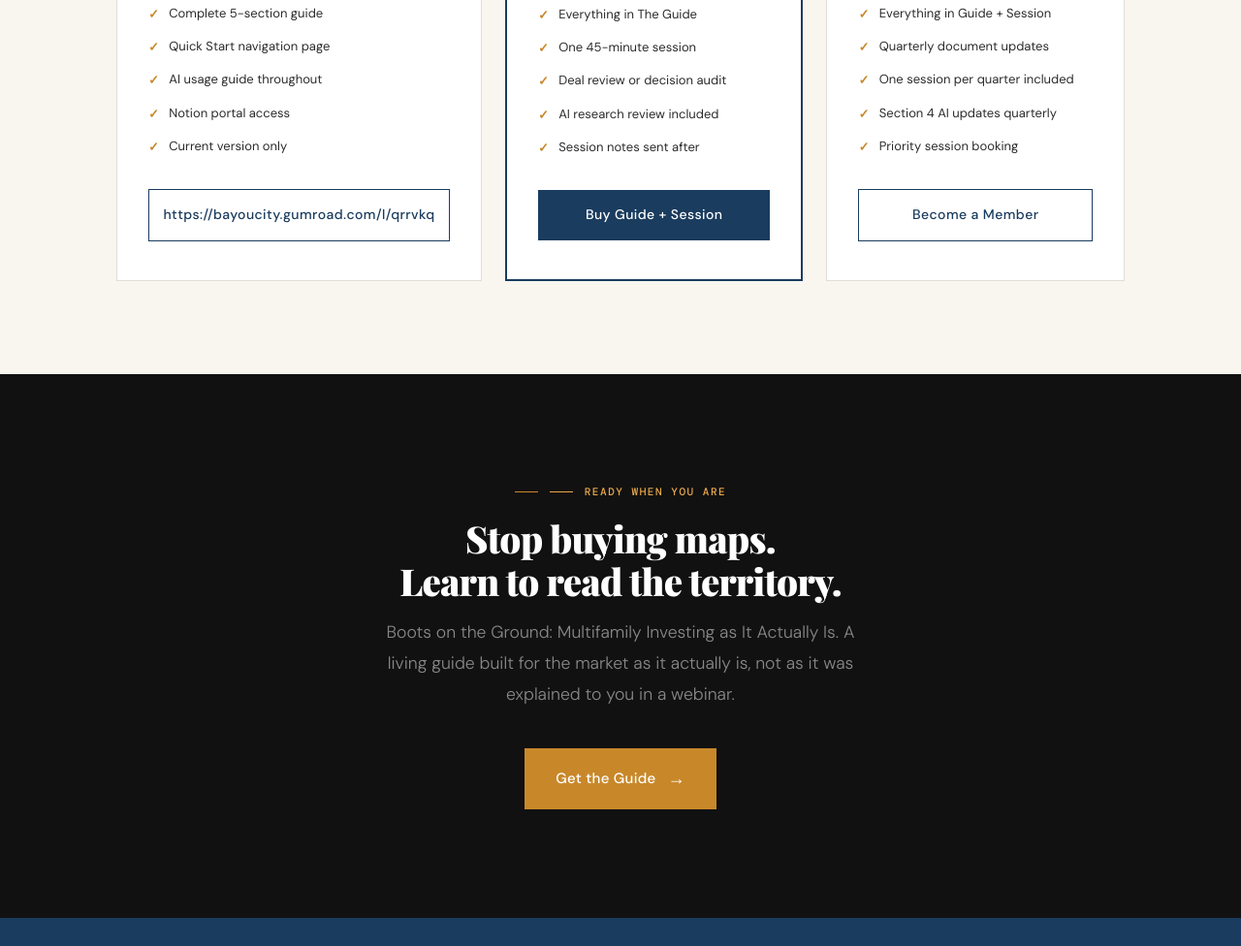
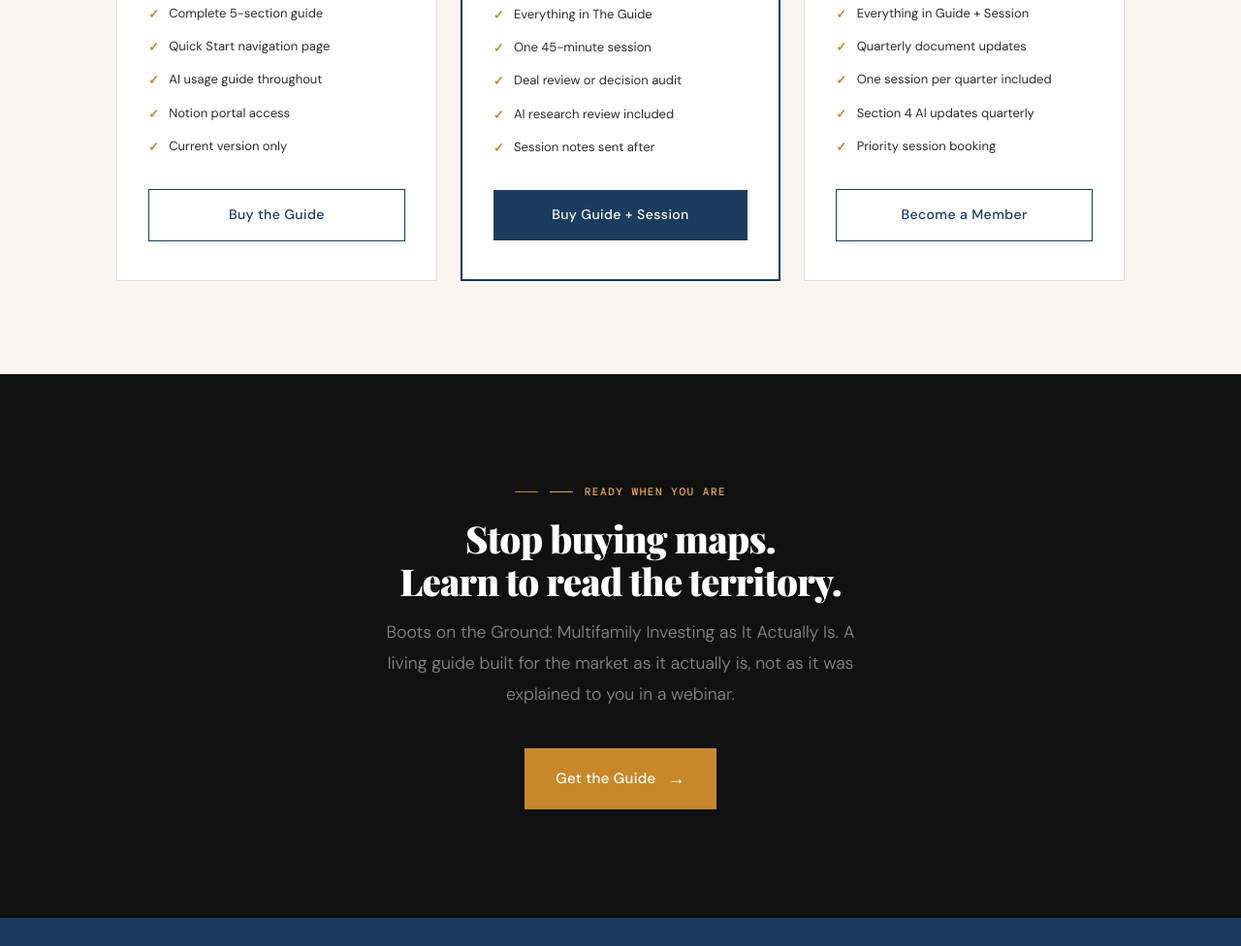
Before and after one commit to BayouCitiDeals/bayoucitideals, a plain HTML site: page index.html in a window 1280 px wide. Shown: the part 4911-5887 px from the top of the page at 97% size. Drawn offline with nearby package versions, Linux system fonts and the light colour scheme; a web font is replaced by a local one.

Commit message:
index.html

```diff
--- a/index.html
+++ b/index.html
@@ -1030,7 +1030,7 @@
           <li>Notion portal access</li>
           <li>Current version only</li>
         </ul>
-        <a href="#" class="btn-buy btn-buy-secondary">https://bayoucity.gumroad.com/l/qrrvkq</a>
+        <a href="https://bayoucity.gumroad.com/l/qrrvkq" class="btn-buy btn-buy-secondary">Buy the Guide</a>
       </div>
 
       <div class="pricing-card featured">
@@ -1046,7 +1046,7 @@
           <li>AI research review included</li>
           <li>Session notes sent after</li>
         </ul>
-        <a href="#" class="btn-buy btn-buy-primary">Buy Guide + Session</a>
+        <a href="https://bayoucity.gumroad.com/l/qrrvkq" class="btn-buy btn-buy-primary">Buy Guide + Session</a>
       </div>
 
       <div class="pricing-card">
@@ -1061,7 +1061,7 @@
           <li>Section 4 AI updates quarterly</li>
           <li>Priority session booking</li>
         </ul>
-        <a href="#" class="btn-buy btn-buy-secondary">Become a Member</a>
+        <a href="https://bayoucity.gumroad.com/l/qrrvkq" class="btn-buy btn-buy-secondary">Become a Member</a>
       </div>
 
     </div>
```
